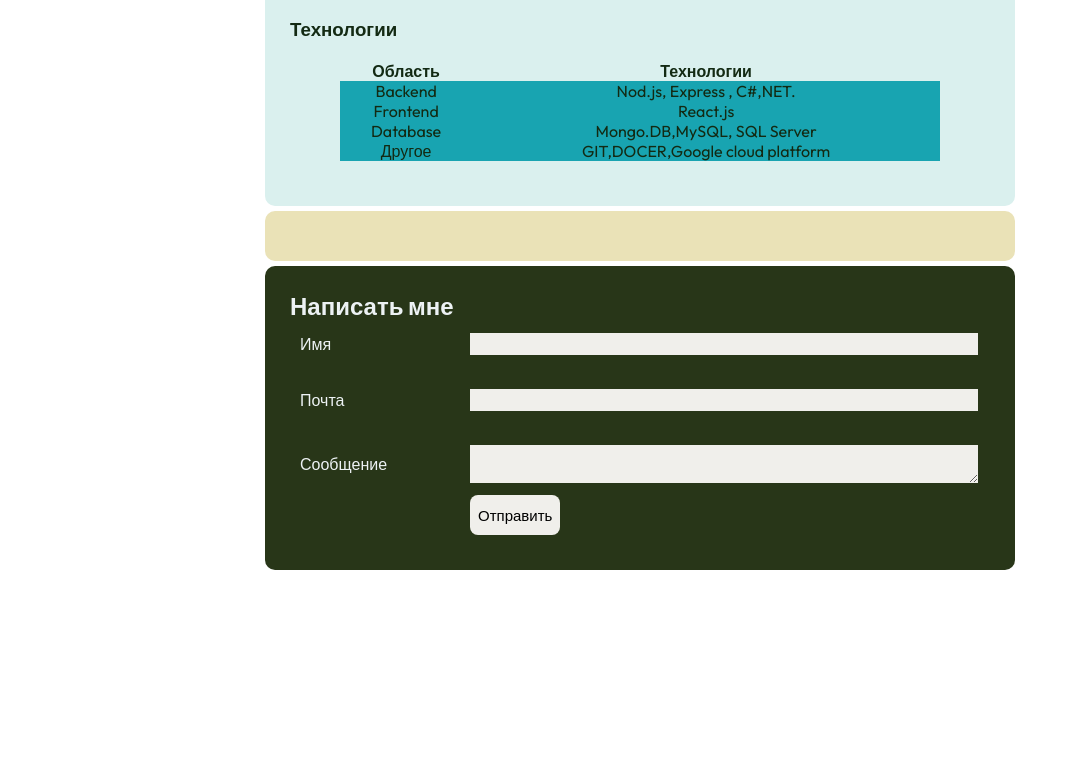
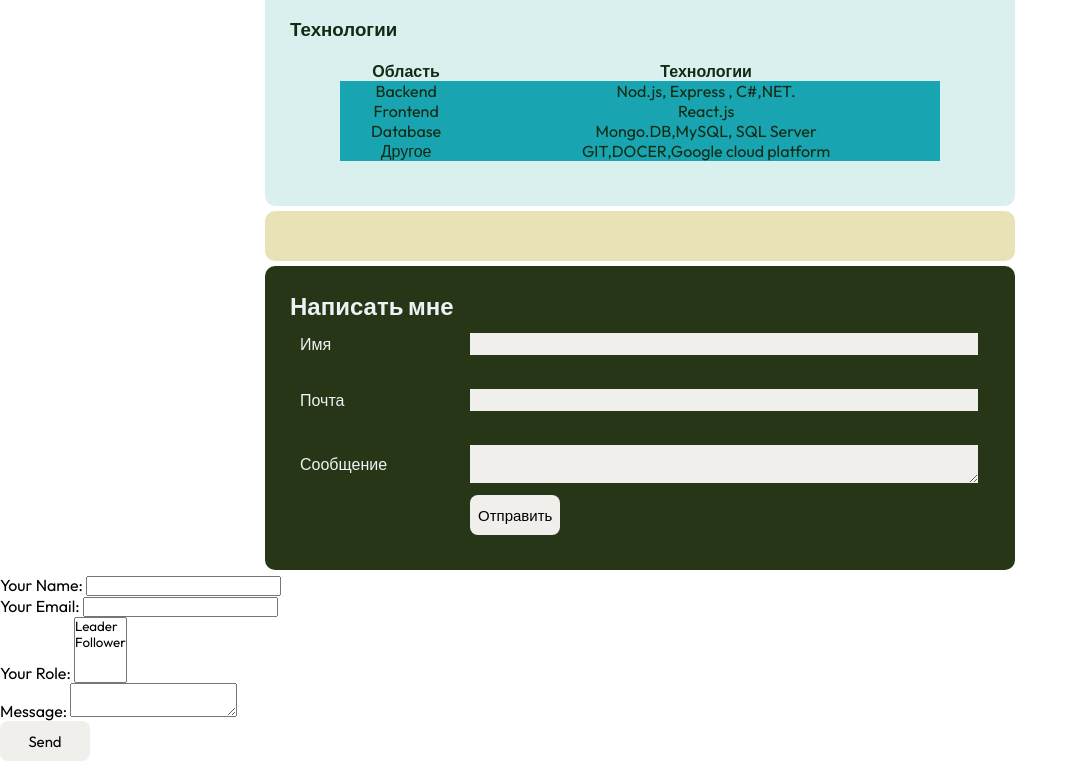
Before and after one commit to daizharyk/my-prodaction, a website built with webpack: page src/template.html in a window 1280 px wide. Shown: the part 659-1420 px from the top of the page, without its empty margins (0-1078 px from the left). Before the commit the page ends 1234 px from the top, so only its background shows below. Built offline with nearby package versions, Linux system fonts and the light colour scheme; no server answers.

Commit message:
netlify form added

```diff
--- a/src/template.html
+++ b/src/template.html
@@ -98,5 +98,27 @@
       </form>
     </section>
   </div>
+  <div>
+    <form name="contact" method="POST" data-netlify="true">
+      <p>
+        <label>Your Name: <input type="text" name="name" /></label>
+      </p>
+      <p>
+        <label>Your Email: <input type="email" name="email" /></label>
+      </p>
+      <p>
+        <label>Your Role: <select name="role[]" multiple>
+          <option value="leader">Leader</option>
+          <option value="follower">Follower</option>
+        </select></label>
+      </p>
+      <p>
+        <label>Message: <textarea name="message"></textarea></label>
+      </p>
+      <p>
+        <button type="submit">Send</button>
+      </p>
+    </form>
+  </div>
   </body>
 </html>
```
